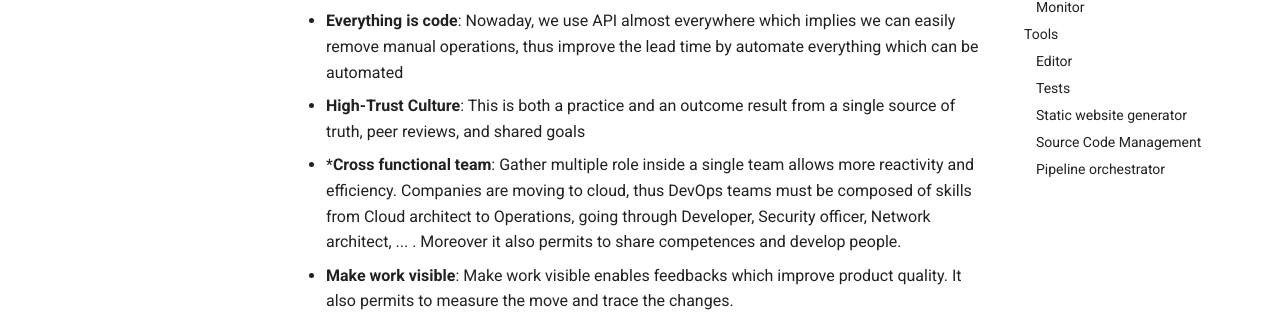
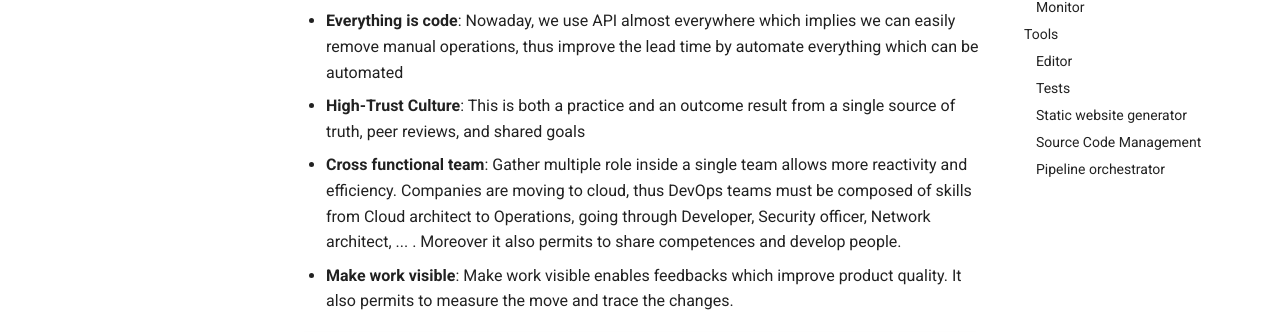
Before and after one commit to pberthonneau/angegar.github.io, an MkDocs documentation site: the page built from docs/devops/doc-as-code/index.md, in a window 1280 px wide and 900 px high. Shown: the part 401-733 px from the top of the window. Built offline with MkDocs 1.6.1 and Material for MkDocs 9.7.7, drawn with Linux system fonts in a browser that asks for light colours.

Commit message:
Fix syntax issue
Signed-off-by: laurent gil <laurent.gil@dxc.com>

```diff
--- a/docs/devops/doc-as-code/index.md
+++ b/docs/devops/doc-as-code/index.md
@@ -10,7 +10,7 @@ The documentation as code practice is based on this simple idea, because it is j
 
 - **Everything is code**: Nowaday, we use API almost everywhere which implies we can easily remove manual operations, thus improve the lead time by automate everything which can be automated
 - **High-Trust Culture**: This is both a practice and an outcome result from a single source of truth, peer reviews, and shared goals
-- ***Cross functional team**: Gather multiple role inside a single team allows more reactivity and efficiency. Companies are moving to cloud, thus DevOps teams must be composed of skills from Cloud architect to Operations, going through Developer, Security officer, Network architect, ... . Moreover it also permits to share competences and develop people.
+- **Cross functional team**: Gather multiple role inside a single team allows more reactivity and efficiency. Companies are moving to cloud, thus DevOps teams must be composed of skills from Cloud architect to Operations, going through Developer, Security officer, Network architect, ... . Moreover it also permits to share competences and develop people.
 - **Make work visible**: Make work visible enables feedbacks which improve product quality. It also permits to measure the move and trace the changes.
 
 !!! info "Definition"
```
